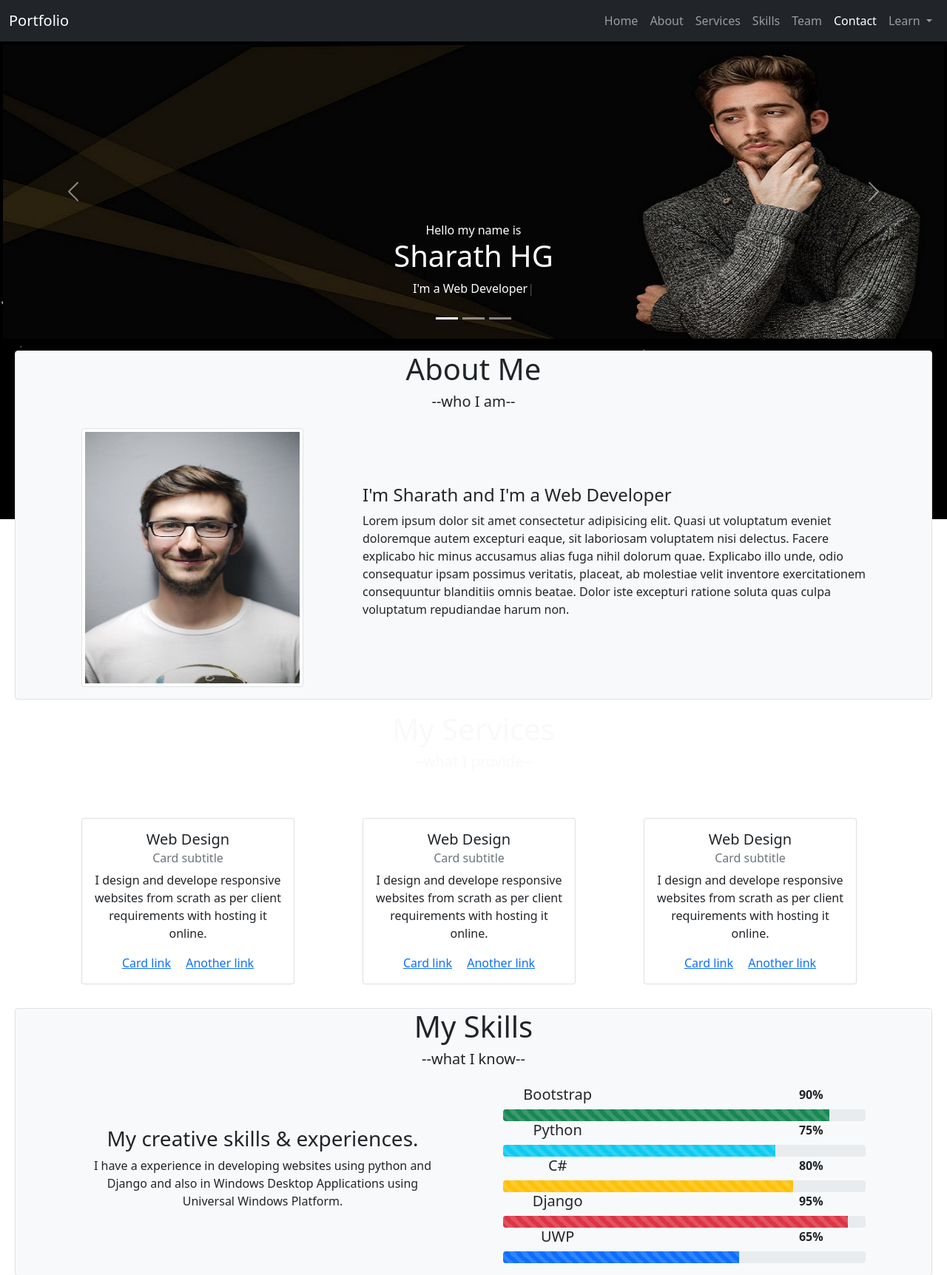
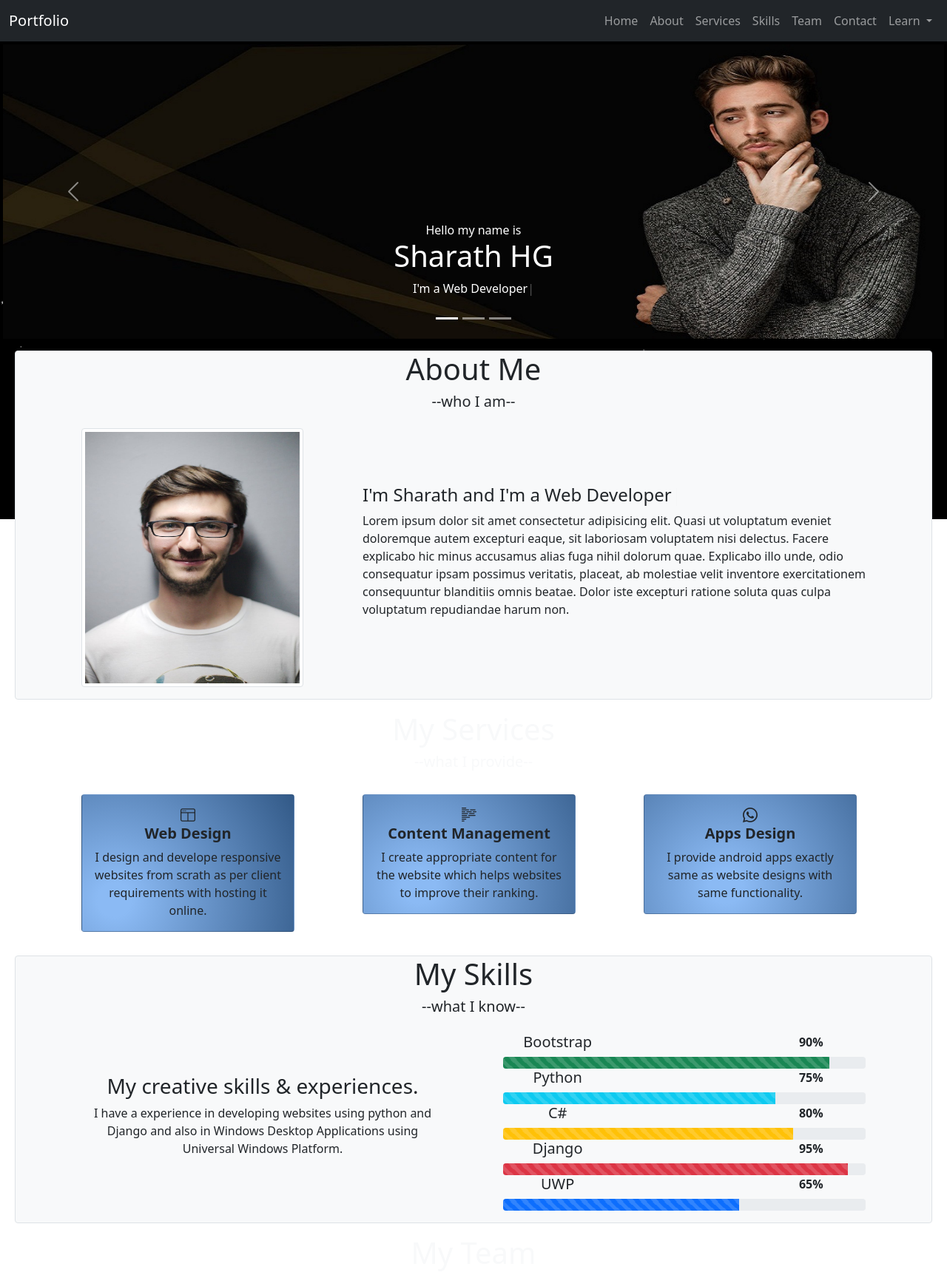
Before and after one commit to sharathcng/Portfolio, a Django app: template myPortfolio/templates/home/index.html in a window 1280 px wide. Shown: the top 1724 px of the page at 74% size. Run offline with Django 4.2, Linux system fonts and the light colour scheme; the template is opened without the code that fills it, so the values that code supplies are empty.

Commit message:
updated some

```diff
--- a/myPortfolio/templates/base.html
+++ b/myPortfolio/templates/base.html
@@ -129,7 +129,7 @@
             onResize();
         });
     </script>
-<script src="http://cdn.jsdelivr.net/particles.js/2.0.0/particles.min.js"></script> <!-- stats.js lib -->
+<script src="https://cdn.jsdelivr.net/particles.js/2.0.0/particles.min.js"></script> <!-- stats.js lib -->
 
 
 <script>
--- a/myPortfolio/templates/home/index.html
+++ b/myPortfolio/templates/home/index.html
@@ -89,46 +89,53 @@
     <section id="services" class="m-3 ">
         <h1 class="text-center text-light">My Services</h1>
         <h5 class="text-center text-light">--what I provide--</h5>
-        <div class="container px-4 mt-5">
+        <div class="container px-4 mt-3">
             <div class="row gx-5">
                 <div class="col-md-4 text-center">
                     <div class="p-3">
-                        <div class="card" style="width: 18rem;">
+                        <div class="card"
+                            style="width: 18rem;background-image: radial-gradient( circle 674px at 15.3% 77%,  rgba(139,186,244,1) 3.4%, rgba(15,51,92,1) 56.6% );">
                             <div class="card-body">
-                                <h5 class="card-title">Web Design</h5>
-                                <h6 class="card-subtitle mb-2 text-muted">Card subtitle</h6>
+
+                                <h5 class="card-title fw-bold">
+                                    <i class="bi bi-window-split"></i>
+                                    <br>
+                                    Web Design
+                                </h5>
                                 <p class="card-text">I design and develope responsive websites from scrath as per client
                                     requirements with hosting it online.</p>
-                                <a href="#" class="card-link">Card link</a>
-                                <a href="#" class="card-link">Another link</a>
                             </div>
                         </div>
                     </div>
                 </div>
                 <div class="col-md-4 text-center">
                     <div class="p-3">
-                        <div class="card" style="width: 18rem;">
+                        <div class="card bg-info"
+                            style="width: 18rem;background-image: radial-gradient( circle 674px at 26.3% 77%,  rgba(139,186,244,1) 3.4%, rgba(15,51,92,1) 56.6% );">
                             <div class="card-body">
-                                <h5 class="card-title">Web Design</h5>
-                                <h6 class="card-subtitle mb-2 text-muted">Card subtitle</h6>
-                                <p class="card-text">I design and develope responsive websites from scrath as per client
-                                    requirements with hosting it online.</p>
-                                <a href="#" class="card-link">Card link</a>
-                                <a href="#" class="card-link">Another link</a>
+                                <h5 class="card-title fw-bold">
+                                    <i class="bi bi-body-text"></i>
+                                    <br>
+                                    Content Management
+                                </h5>
+                                <p class="card-text">I create appropriate content for the website which helps websites
+                                    to improve their ranking.</p>
                             </div>
                         </div>
                     </div>
                 </div>
                 <div class="col-md-4 text-center">
                     <div class="p-3">
-                        <div class="card" style="width: 18rem;">
+                        <div class="card"
+                            style="width: 18rem;background-image: radial-gradient( circle 674px at 38.3% 77%,  rgba(139,186,244,1) 3.4%, rgba(15,51,92,1) 56.6% );">
                             <div class="card-body">
-                                <h5 class="card-title">Web Design</h5>
-                                <h6 class="card-subtitle mb-2 text-muted">Card subtitle</h6>
-                                <p class="card-text">I design and develope responsive websites from scrath as per client
-                                    requirements with hosting it online.</p>
-                                <a href="#" class="card-link">Card link</a>
-                                <a href="#" class="card-link">Another link</a>
+                                <h5 class="card-title fw-bold">
+                                    <i class="bi bi-whatsapp"></i>
+                                    <br>
+                                    Apps Design
+                                </h5>
+                                <p class="card-text">I provide android apps exactly same as website designs with same
+                                    functionality.</p>
                             </div>
                         </div>
                     </div>
@@ -255,9 +262,11 @@
         <h5 class="text-center text-light">--who with me--</h5>
         <div class="container px-4 mt-5">
             <div class="row gx-5">
+
                 <div class="col-md-4 text-center">
+
                     <div class="p-3">
-                        <div class="card" style="width: 18rem;">
+                        <div class="card" style="width: 18rem; box-shadow: 5px 5px 15px white;">
                             <img src="{% static 'img/profile-2.jpeg' %}" class="card-img-top" alt="...">
                             <div class="card-body">
                                 <h5 class="card-title">Raghavendra</h5>
@@ -269,7 +278,7 @@
                 </div>
                 <div class="col-md-4 text-center">
                     <div class="p-3">
-                        <div class="card" style="width: 18rem;">
+                        <div class="card" style="width: 18rem;box-shadow: 5px 5px 15px white;">
                             <img src="{% static 'img/profile-3.jpeg' %}" class="card-img-top" alt="...">
                             <div class="card-body">
                                 <h5 class="card-title">Ganesh</h5>
@@ -281,7 +290,7 @@
                 </div>
                 <div class="col-md-4 text-center">
                     <div class="p-3">
-                        <div class="card" style="width: 18rem;">
+                        <div class="card" style="width: 18rem;box-shadow: 5px 5px 15px white;">
                             <img src="{% static 'img/profile-4.jpeg' %}" class="card-img-top" alt="...">
                             <div class="card-body">
                                 <h5 class="card-title">Ashwath</h5>
```
Also changed, not shown: myPortfolio/templates/learnDjango/index.html (+7 -6 lines).
